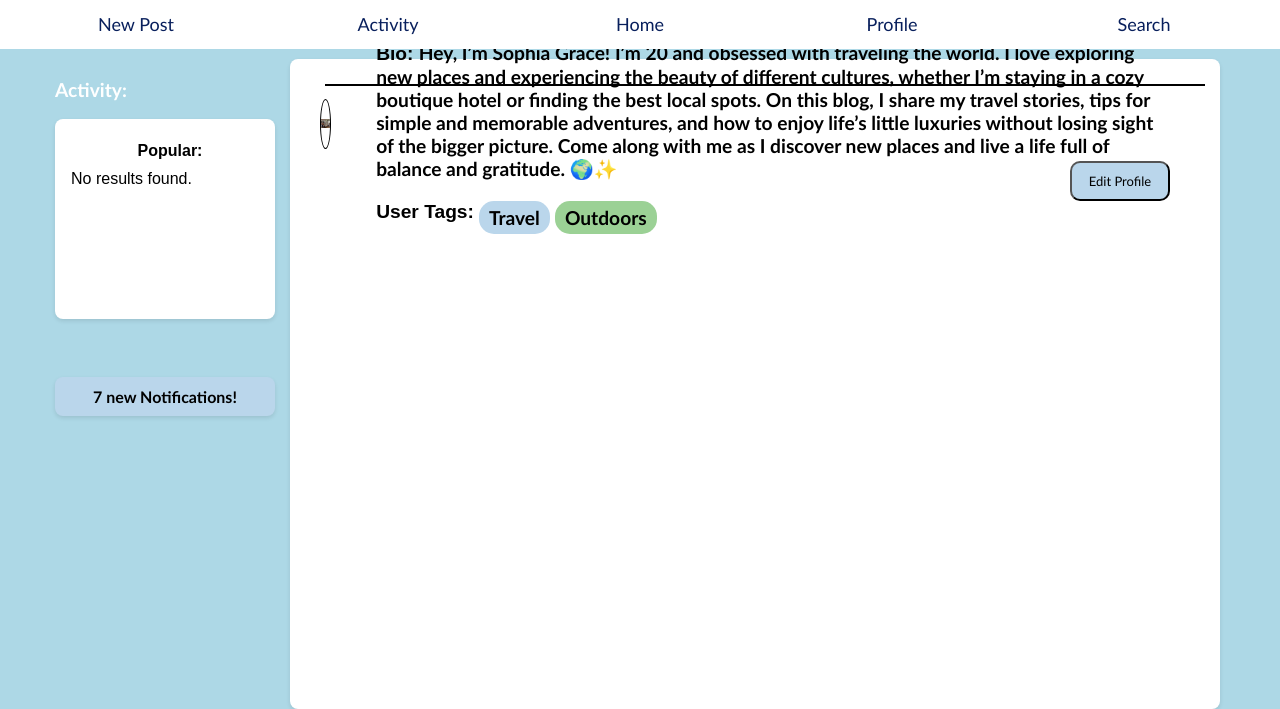
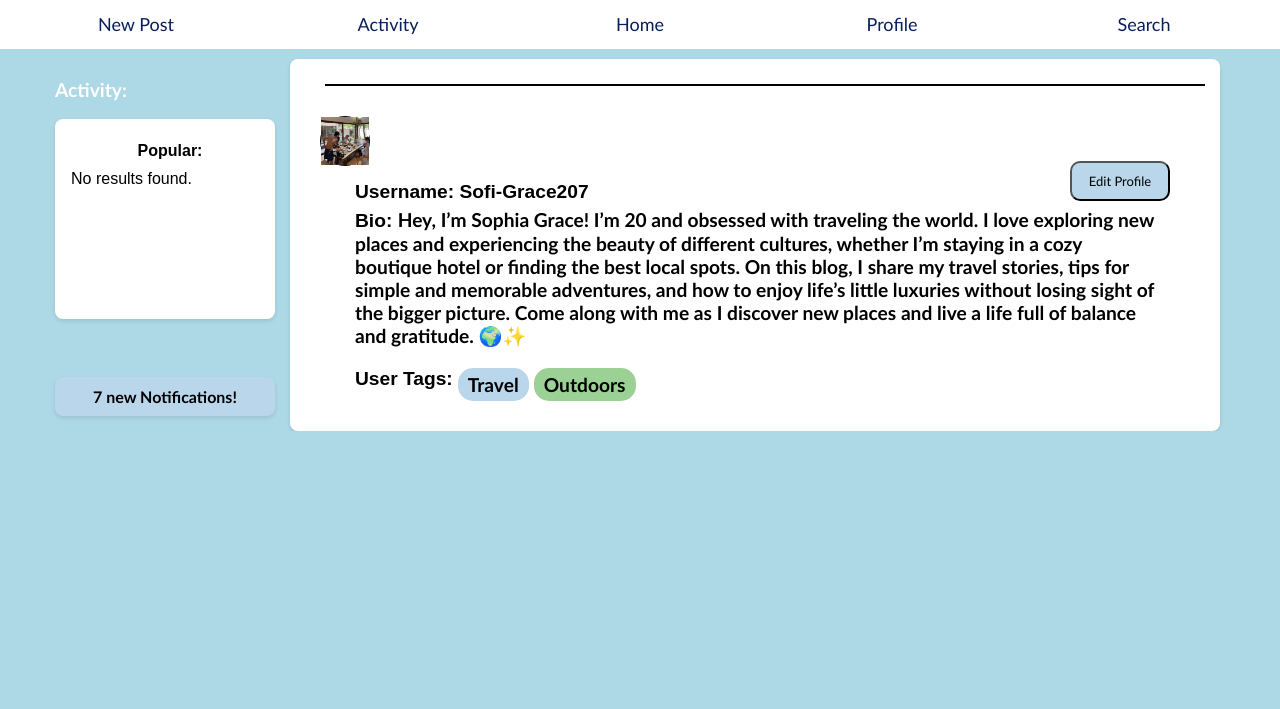
Before and after one commit to jademola/CommonGround, a PHP site: page /profile.php in a window 1280 px wide. Shown: the part 101-810 px from the top of the page. After the commit the page ends 532 px from the top, so only its background shows below. Run offline with PHP 8.4, Linux system fonts and the light colour scheme; data that the repository does not hold is empty.

Commit message:
Adjusted styling which had changes on profile.php file. Solved by adding ID to content

```diff
--- a/index.php
+++ b/index.php
@@ -65,7 +65,7 @@ $posts_result = $conn->query($posts_sql);
 <body>
     <?php include "header.php"; ?>
 
-    <div class="main-content">
+    <div class="main-content" >
         <aside class="sidebar">
             <!-- Top three posts (by likes, in order) -->
             <div class="sidebar-section">
--- a/profile.php
+++ b/profile.php
@@ -36,7 +36,7 @@
 
 
     <!-- Main Content -->
-    <div class="main-content">
+    <div class="main-content" id="mainFeed">
 
         <!-- Popular Post Sidebar -->
         <aside class="sidebar">
--- a/styles.css
+++ b/styles.css
@@ -96,6 +96,11 @@ body {
     display: flex;
     height: calc(100vh - 140px); /* Subtract header height */
     overflow: hidden; /* Prevent overall page scrolling */
+    /* width: 100%; */
+}
+
+#mainFeed {
+    height: auto !important;
 }
 
 /* =========================*/
@@ -180,7 +185,7 @@ body {
 }
 
 .profile-header {
-    display: flex;
+    /* display: flex; */
     padding: 15px;
     background-color: white;
     border-radius: 15px;
```
